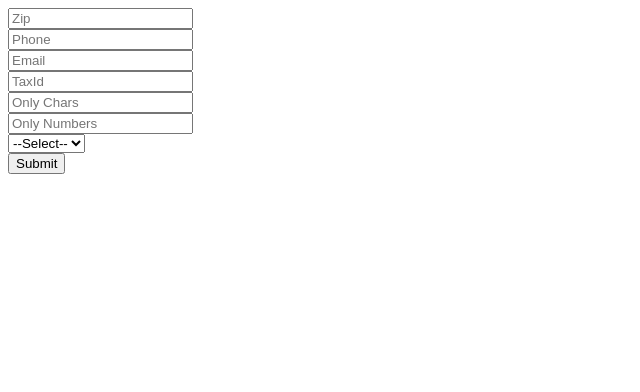
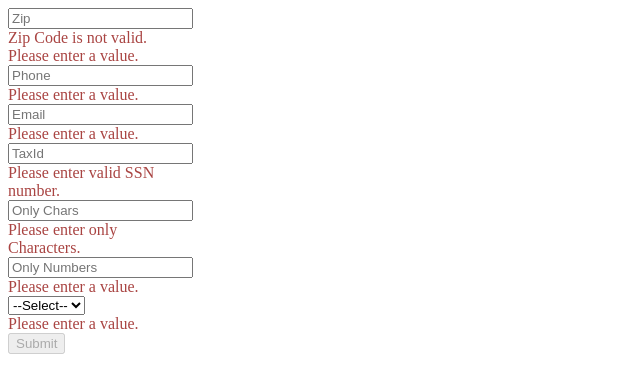
Before and after one commit to nagarwa2/FormValidations, a plain HTML site: page index.html in a window 1280 px wide. Shown: the whole page, without its empty margins (0-640 px from the left). Drawn offline with nearby package versions, Linux system fonts and the light colour scheme.

Commit message:
Update index.html

```diff
--- a/index.html
+++ b/index.html
@@ -40,5 +40,9 @@
 
 </div>
 <script src="form.validate.js"></script>
+<script>
+$.fn.initFieldValidations();
+//$.fn.initFieldValidations("#form1");
+</script>
 </body>
 </html>
```
